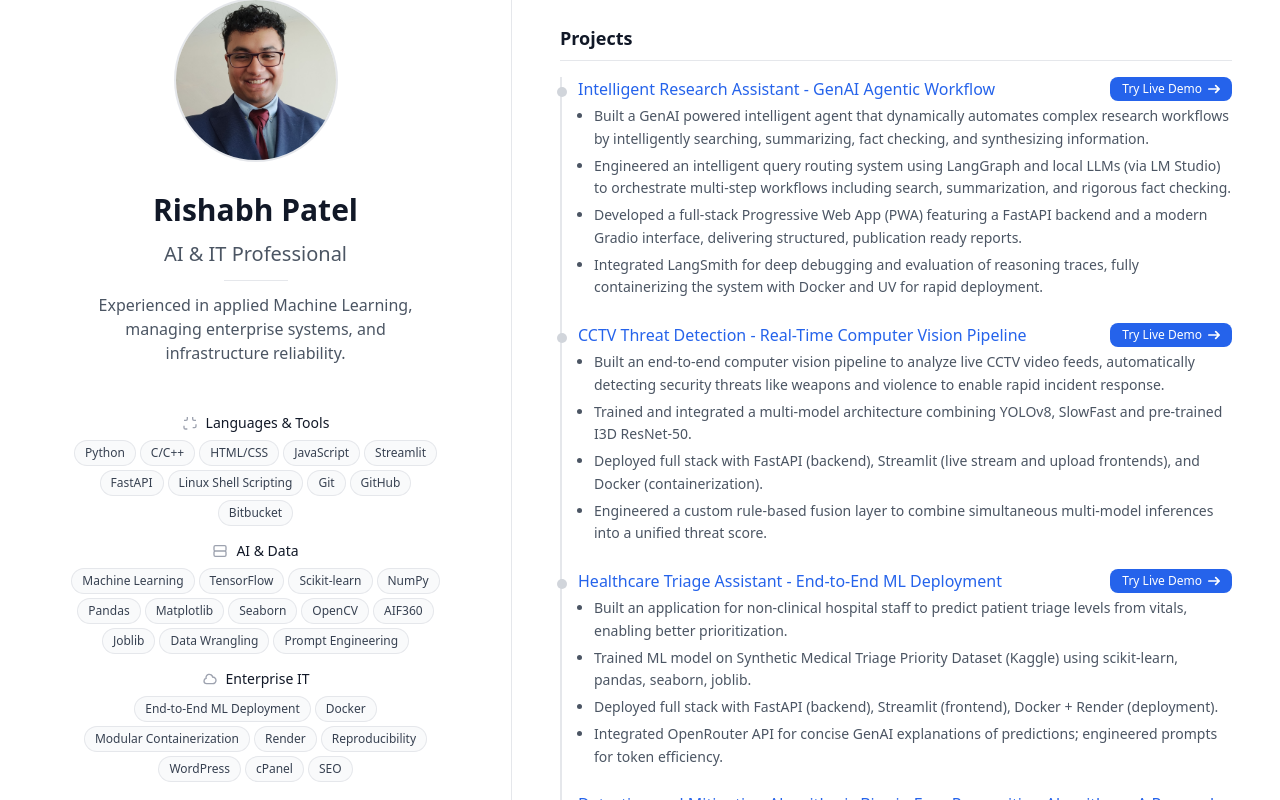
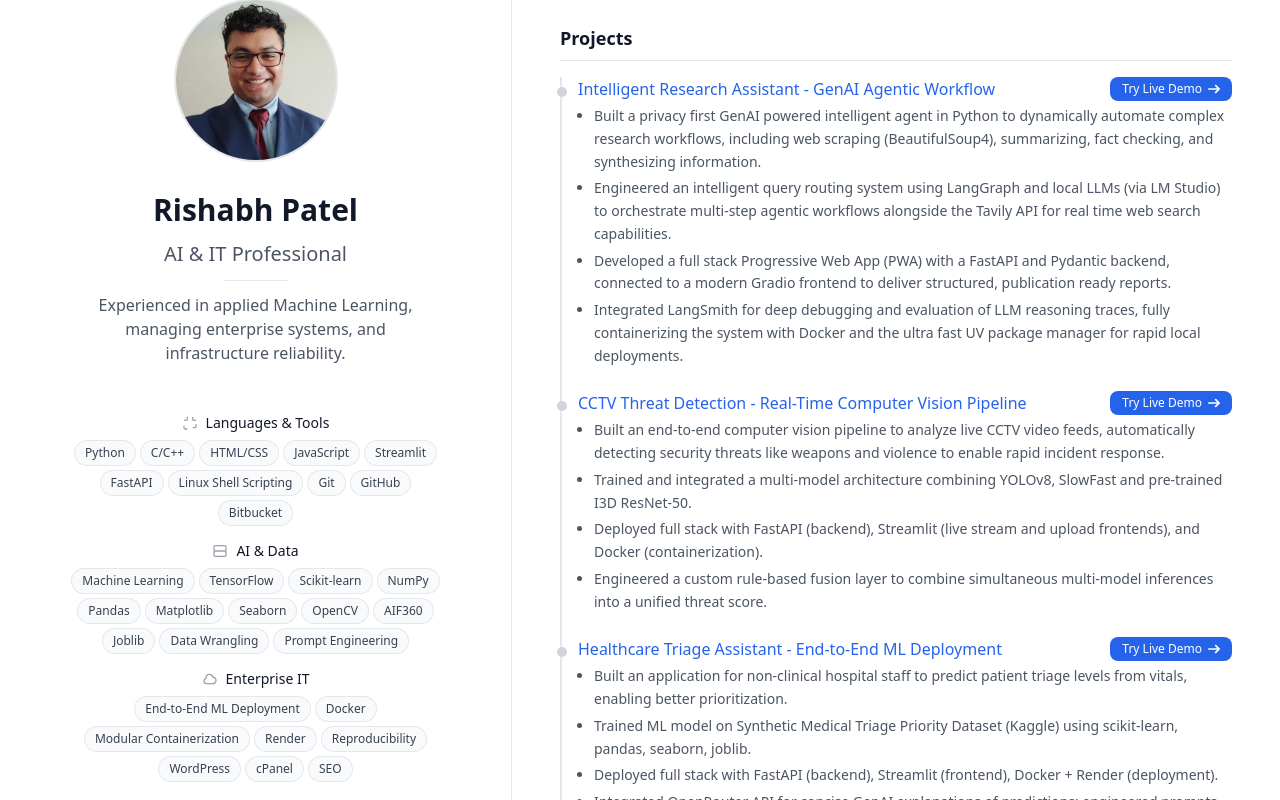
Before and after one commit to rishabhpatel9/Portfolio, a Next.js app in the folder minimalist-portfolio-template/: page / in a window 1280 px wide. Shown: the top 800 px of the page. Built offline with nearby package versions, Linux system fonts and the light colour scheme.

Commit message:
improved points to better portray all the technologies used in the project

```diff
--- a/minimalist-portfolio-template/app/components/ProjectsSection.tsx
+++ b/minimalist-portfolio-template/app/components/ProjectsSection.tsx
@@ -5,10 +5,10 @@ const ProjectsSection = () => {
             url: 'https://github.com/rishabhpatel9/Intelligent-Research-Assistant',
             liveDemoUrl: 'https://irademo.rish.click/',
             highlights: [
-                'Built a GenAI powered intelligent agent that dynamically automates complex research workflows by intelligently searching, summarizing, fact checking, and synthesizing information.',
-                'Engineered an intelligent query routing system using LangGraph and local LLMs (via LM Studio) to orchestrate multi-step workflows including search, summarization, and rigorous fact checking.',
-                'Developed a full-stack Progressive Web App (PWA) featuring a FastAPI backend and a modern Gradio interface, delivering structured, publication ready reports.',
-                'Integrated LangSmith for deep debugging and evaluation of reasoning traces, fully containerizing the system with Docker and UV for rapid deployment.',
+                'Built a privacy first GenAI powered intelligent agent in Python to dynamically automate complex research workflows, including web scraping (BeautifulSoup4), summarizing, fact checking, and synthesizing information.',
+                'Engineered an intelligent query routing system using LangGraph and local LLMs (via LM Studio) to orchestrate multi-step agentic workflows alongside the Tavily API for real time web search capabilities.',
+                'Developed a full stack Progressive Web App (PWA) with a FastAPI and Pydantic backend, connected to a modern Gradio frontend to deliver structured, publication ready reports.',
+                'Integrated LangSmith for deep debugging and evaluation of LLM reasoning traces, fully containerizing the system with Docker and the ultra fast UV package manager for rapid local deployments.',
             ]
         },
         {
```
